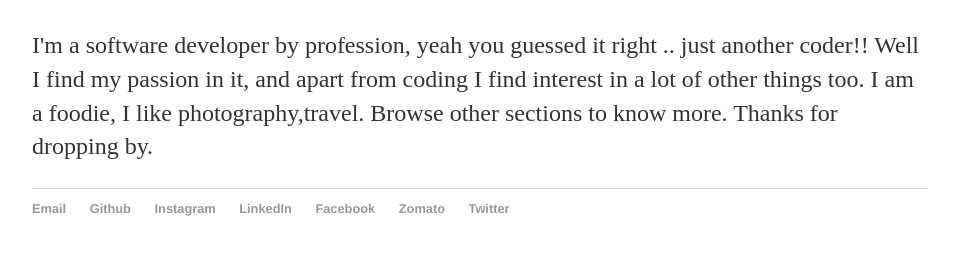
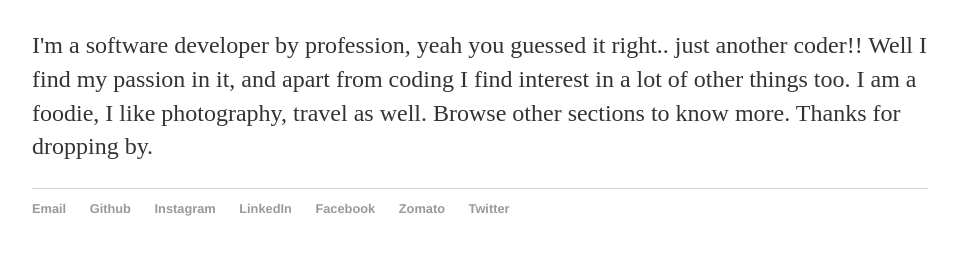
Before and after one commit to alittleofmine/alittleofmine.github.io, a plain HTML site: page index.html in a window 1280 px wide. Shown: the part 168-422 px from the top of the page, without its empty margins (160-1116 px from the left). Drawn offline with Linux system fonts and the light colour scheme.

Commit message:
Update index.html

```diff
--- a/index.html
+++ b/index.html
@@ -18,10 +18,10 @@
 		<div class="container">
     		<div class="blurb">
         		<h1>Hey there, Welcome.</h1>
-				<p>I'm a software developer by profession, yeah you guessed it right ..
+				<p>I'm a software developer by profession, yeah you guessed it right..
 					just another coder!! Well I find my passion in it, and apart from
 					coding I find interest in a lot of other things too.
-					I am a foodie, I like photography,travel.
+					I am a foodie, I like photography, travel as well.
 					Browse other sections to know more. Thanks for dropping by.</p>
     		</div><!-- /.blurb -->
 		</div><!-- /.container -->
```
